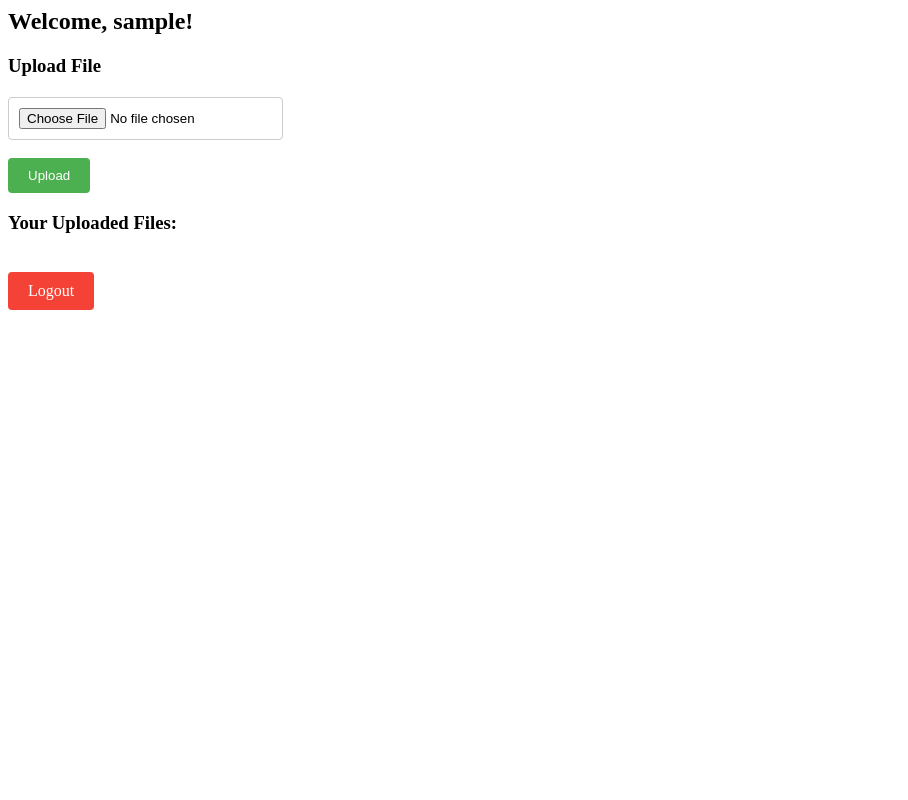
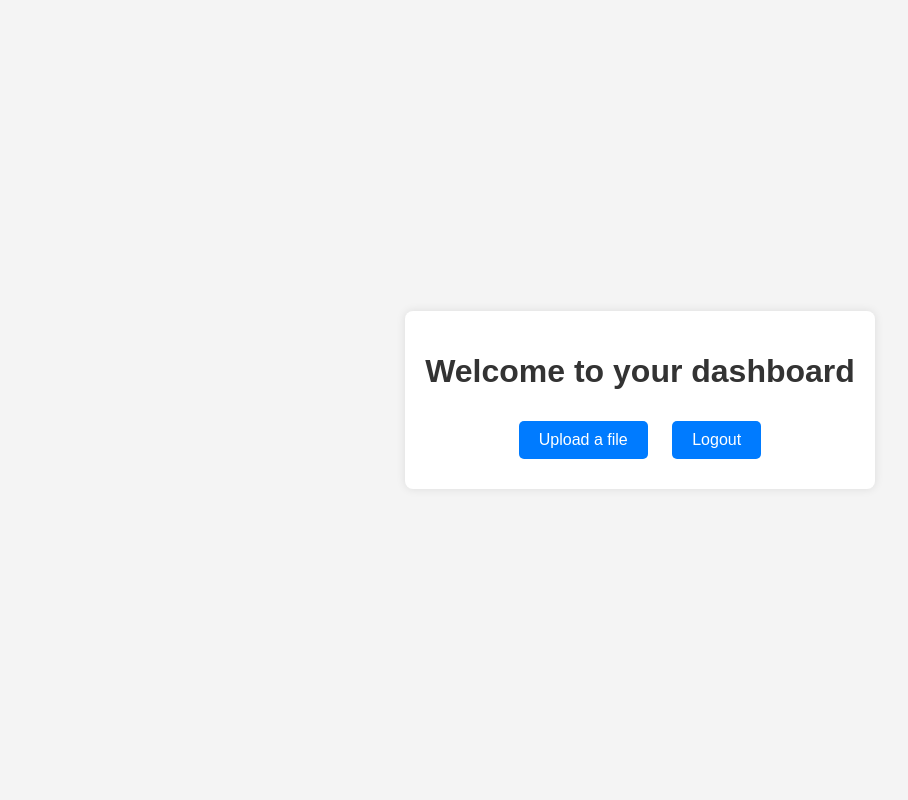
Before and after one commit to VrushaliChaudhari43/Login-System, a PHP site: page /dashboard.php in a window 1280 px wide. Shown: the whole page, without its empty margins (0-908 px from the left). Run offline with PHP 8.4, Linux system fonts and the light colour scheme; the visitor is signed in with stand-in values (Sample User, id 1); data that the repository does not hold is empty.

Commit message:
new changes

```diff
--- a/dashboard.php
+++ b/dashboard.php
@@ -1,56 +1,57 @@
 <?php
-require 'db.php';
 session_start();
-
 if (!isset($_SESSION['user_id'])) {
     header("Location: login.php");
     exit();
 }
-
-// Handle File Upload
-if ($_SERVER["REQUEST_METHOD"] == "POST" && isset($_FILES["file"])) {
-    $user_id = $_SESSION['user_id'];
-    $file_name = basename($_FILES["file"]["name"]);
-    $target_dir = "uploads/";
-    $target_file = $target_dir . $file_name;
-
-    if (move_uploaded_file($_FILES["file"]["tmp_name"], $target_file)) {
-        $stmt = $conn->prepare("INSERT INTO uploads (user_id, file_name) VALUES (?, ?)");
-        $stmt->bind_param("is", $user_id, $file_name);
-        $stmt->execute();
-        echo "File uploaded successfully!";
-    } else {
-        echo "Error uploading file.";
-    }
-}
-
-// Fetch Uploaded Files
-// $stmt = $conn->prepare("SELECT file_name FROM uploads WHERE user_id = ?");
-// $stmt->bind_param("i", $_SESSION['user_id']);
-// $stmt->execute();
-// $result = $stmt->get_result();
-// $files = $result->fetch_all(MYSQLI_ASSOC);
 ?>
-
-<h2>Welcome, <?php echo htmlspecialchars($_SESSION['username']); ?>!</h2>
-
-<!-- File Upload Form -->
-<h3>Upload File</h3>
-<form method="post" enctype="multipart/form-data" style="margin-bottom: 20px;"></form>
-    <input type="file" name="file" required style="padding: 10px; border: 1px solid #ccc; border-radius: 4px;"><br><br>
-    <button type="submit" style="background-color: #4CAF50; color: white; padding: 10px 20px; border: none; border-radius: 4px; cursor: pointer;">Upload</button>
-</form>
-
-<!-- Display Uploaded Files -->
-<h3>Your Uploaded Files:</h3>
-<ul style="list-style-type: none; padding: 0;"></ul>
-    <?php foreach ($files as $file): ?>
-        <li style="margin-bottom: 10px;"></li>
-            <a href="uploads/<?php echo htmlspecialchars($file['file_name']); ?>" target="_blank" style="text-decoration: none; color: #4CAF50;">
-                <?php echo htmlspecialchars($file['file_name']); ?>
-            </a>
-        </li>
-    <?php endforeach; ?>
-</ul>
-
-<a href="logout.php" style="display: inline-block; margin-top: 20px; background-color: #f44336; color: white; padding: 10px 20px; text-decoration: none; border-radius: 4px;">Logout</a>
+<!DOCTYPE html>
+<html lang="en">
+<head>
+    <meta charset="UTF-8">
+    <meta name="viewport" content="width=device-width, initial-scale=1.0">
+    <title>Dashboard</title>
+    <style>
+        body {
+            font-family: Arial, sans-serif;
+            background-color: #f4f4f4;
+            margin: 0;
+            padding: 0;
+            display: flex;
+            justify-content: center;
+            align-items: center;
+            height: 100vh;
+        }
+        .container {
+            background-color: #fff;
+            padding: 20px;
+            border-radius: 8px;
+            box-shadow: 0 0 10px rgba(0, 0, 0, 0.1);
+            text-align: center;
+        }
+        h1 {
+            color: #333;
+        }
+        a {
+            display: inline-block;
+            margin: 10px;
+            padding: 10px 20px;
+            text-decoration: none;
+            color: #fff;
+            background-color: #007BFF;
+            border-radius: 5px;
+            transition: background-color 0.3s;
+        }
+        a:hover {
+            background-color: #0056b3;
+        }
+    </style>
+</head>
+<body>
+    <div class="container">
+        <h1>Welcome to your dashboard</h1>
+        <a href="upload.php">Upload a file</a>
+        <a href="logout.php">Logout</a>
+    </div>
+</body>
+</html>
--- /dev/null
+++ b/logout.php
@@ -0,0 +1,6 @@
+<?php
+session_start();
+session_destroy();
+header("Location: login.php");
+exit();
+?>
```
Also changed, not shown: dashboard_old.php (added, +56 -0 lines), upload.php (added, +23 -0 lines), uploads/agba_pass_img (1).jpg (added).
